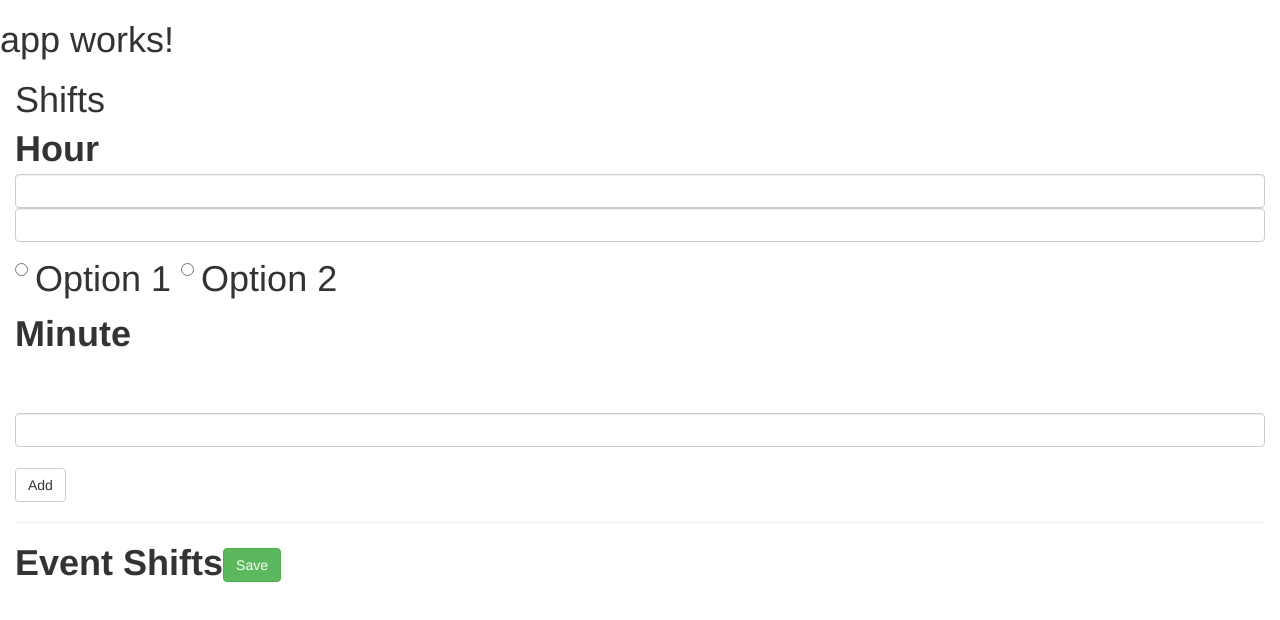
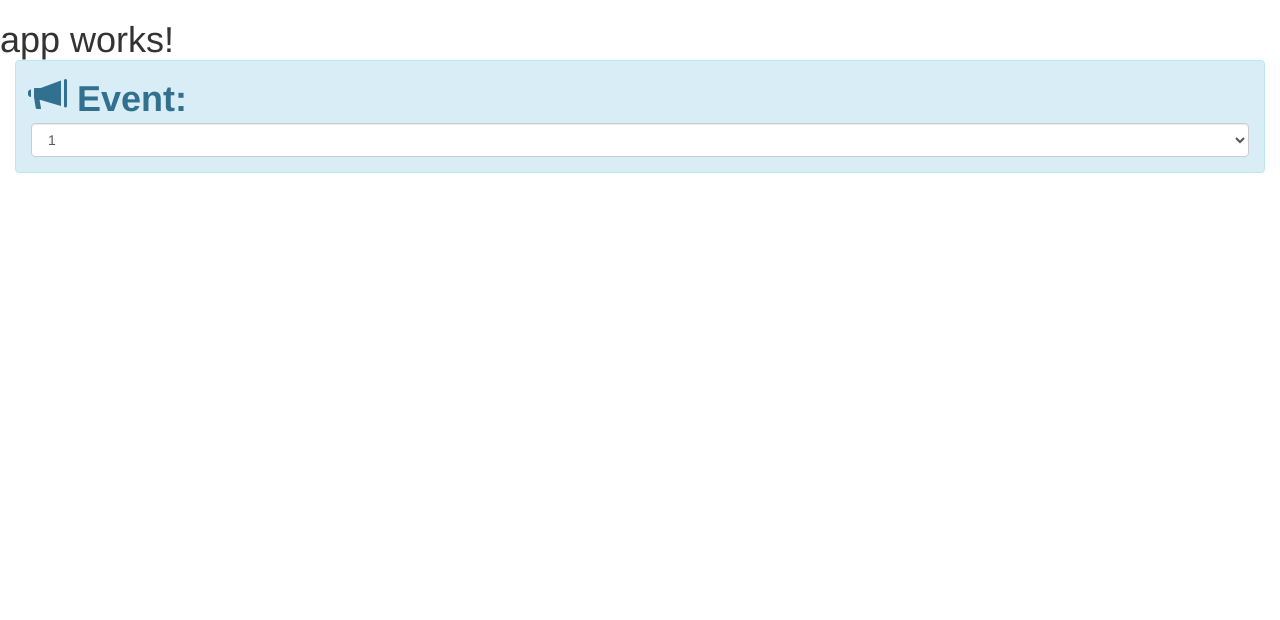
Before and after one commit to alexsb-software/Availability-App, an Angular app: page /aval in a window 1280 px wide. Shown: the top 620 px of the page. Built offline with nearby package versions, Linux system fonts and the light colour scheme.

Commit message:
Routing Setup, EventUser interface, UserAval prototype

```diff
--- a/src/app/app.component.html
+++ b/src/app/app.component.html
@@ -1,4 +1,4 @@
 <h1>
   {{title}}
-  <app-new-event-form></app-new-event-form>
+  <router-outlet></router-outlet>
 </h1>
--- /dev/null
+++ b/src/app/events/event.ts
@@ -0,0 +1,12 @@
+/*
+    This interface is used for the UserAvalComponent where the user choose which shift he's available in.
+    the avalHash is an 2-D array the first Dimenstion is the num of days the second is the number of
+    shift per day and the value is the avalabilty of the user in the given shift-day
+*/
+
+export interface EventUser{
+    eventName: string;
+    numOfDays: number;
+    numOfShifts: number;
+    avalHash: Array<Array<Boolean>>;
+}
--- a/src/app/new-event-form/new-event-form.component.ts
+++ b/src/app/new-event-form/new-event-form.component.ts
@@ -2,7 +2,7 @@ import { Component, OnInit } from '@angular/core';
 import { EventShift } from '../event-shift';
 
 @Component({
-  selector: 'app-new-event-form',
+  // selector: 'app-new-event-form',
   templateUrl: './new-event-form.component.html',
   styleUrls: ['./new-event-form.component.css']
 })
--- /dev/null
+++ b/src/app/user_reg/useraval.component.html
@@ -0,0 +1,22 @@
+<div class="container-fluid">
+
+    <form>
+         <div class="form-group alert alert-info">
+            <label for="event">
+                <span class="glyphicon glyphicon-bullhorn"></span> Event:
+            </label>
+            <select class="form-control" id="event">
+                <option>1</option>
+                <option>2</option>
+                <option>3</option>
+                <option>4</option>
+            </select>
+        </div>
+
+        <div class="form-group">
+
+        </div>
+
+    </form>
+
+</div>
--- /dev/null
+++ b/src/app/user_reg/useraval.component.ts
@@ -0,0 +1,18 @@
+import { Component } from '@angular/core';
+import { EventUser } from '../events/event';
+
+@Component({
+    templateUrl: './useraval.component.html',
+    styleUrls: ['./useraval.component.css']
+})
+export class UserAvalComponent{
+    eventData: EventUser = {
+        eventName: 'Test Event',
+        numOfDays: 3,
+        numOfShifts: 3,
+        avalHash: [ [false, false, false],
+            [false, false, false],
+            [false, false, false] ]
+    };
+
+}
```
Also changed, not shown: src/app/app.module.ts (+10 -1 lines), src/app/user_reg/useraval.component.css (added).
